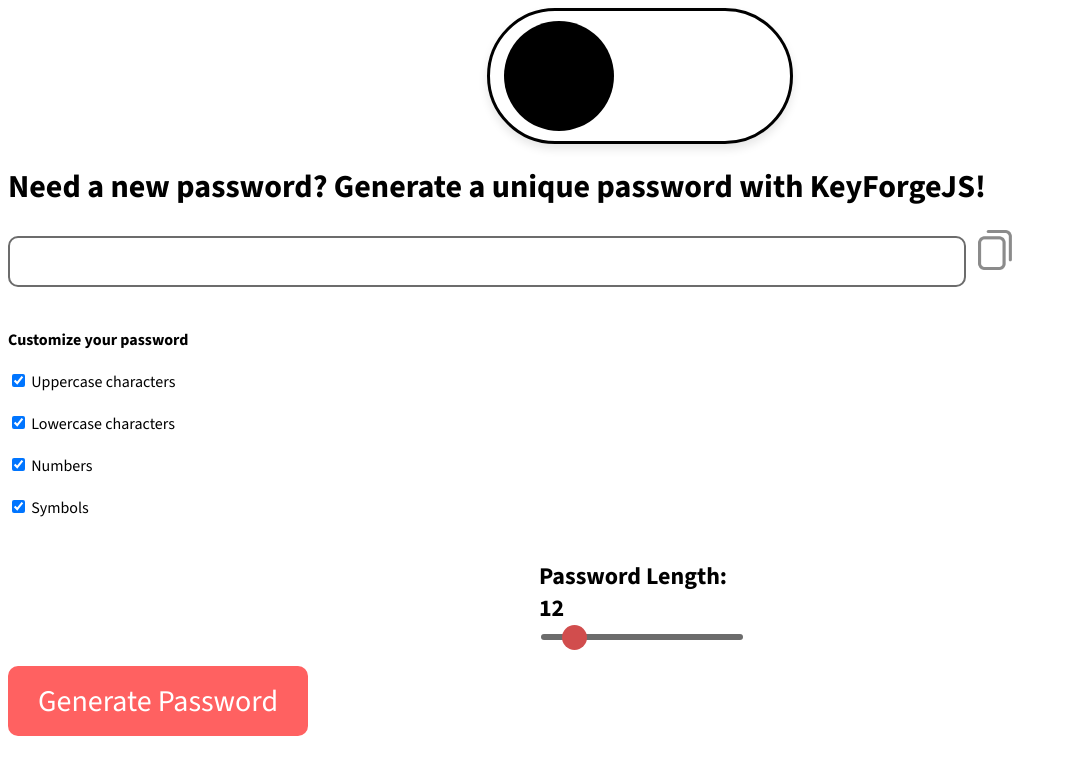
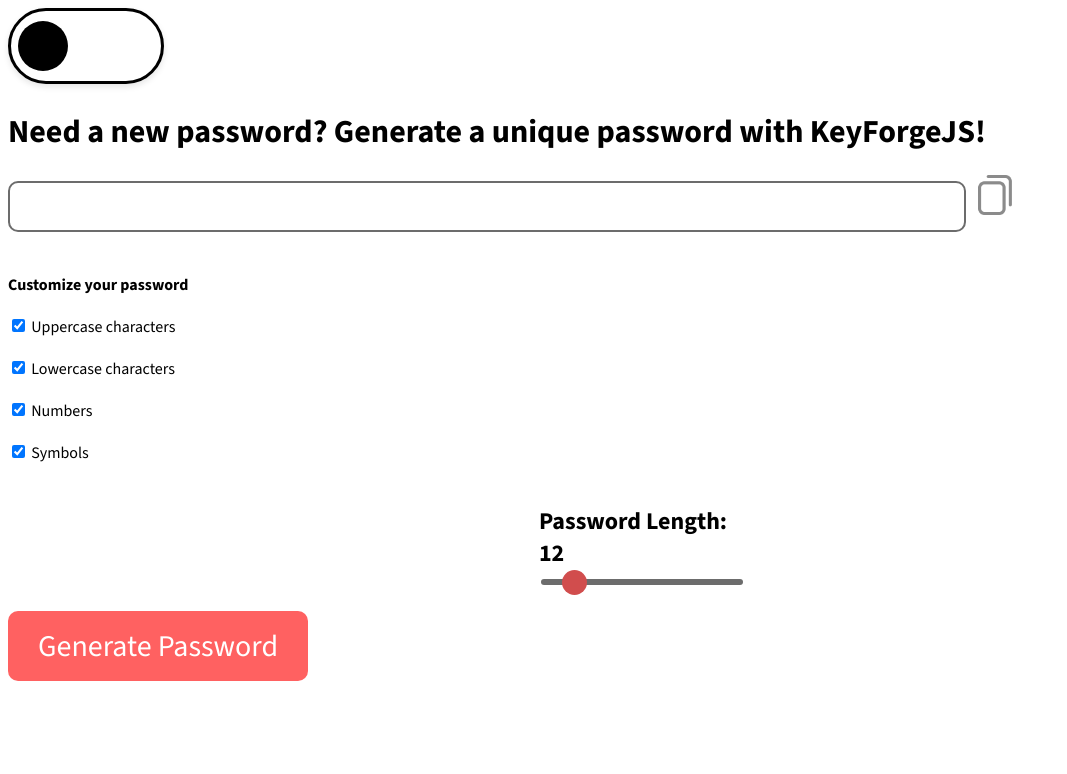
Before and after one commit to mirai64/KeyForge, a plain HTML site: page index.html in a window 1280 px wide. Shown: the whole page, without its empty margins (0-1067 px from the left). Drawn offline with nearby package versions, Linux system fonts and the light colour scheme.

Commit message:
Continued working on light and dark mode; toggle needs to be resized

```diff
--- a/index.css
+++ b/index.css
@@ -4,6 +4,7 @@
     font-family: 'Source Sans 3', sans-serif;
     /* text-align: center; */
     color: black;
+    transition: all 0.25s ease-in-out;
 }
 
 body.dark {
@@ -13,40 +14,37 @@
 }
 
 .togglecontainer {
-  margin: 0;
-  padding: 0;
-  box-sizing: border-box;
-  display: flex;
-  justify-content: center;
+  min-width: 30px; /* Adjusted the minimum width */
+  display: inline-block;
 }
 
 .toggle {
     position: relative;
-    height: 130px;
-    width: 300px;
+    height: 70px; /* Adjusted the height */
+    width: 150px; /* Adjusted the width */
     border: solid;
-    border-radius: 200px;
+    border-radius: 100px; /* Adjusted the border-radius */
     background-color: white;
-    box-shadow: 0 5px 10px rgba(0, 0, 0, 0.1);
+    box-shadow: 0 3px 6px rgba(0, 0, 0, 0.1); /* Adjusted the box-shadow */
     cursor: pointer;
 }
 
 .toggle::before {
     content: '';
     position: absolute;
-    height: 110px;
-    width: 110px;
+    height: 50px; /* Adjusted the height */
+    width: 50px; /* Adjusted the width */
     background-color: black;
     top: 50%;
     border-radius: 50%;
-    left: 14px;
+    left: 7px; /* Adjusted the left position */
     transform: translateY(-50%);
     transition: all 0.25s ease-in-out;
 }
 
 .toggle.active::before {
     background-color: rgb(128, 128, 128);
-    left: calc(100% - 110px - 14px)
+    left: calc(100% - 50px - 7px);
 }
 
 .password-form {
--- a/index.html
+++ b/index.html
@@ -7,7 +7,7 @@
     <link rel="stylesheet" href="index.css">
 </head>
 <body>
-    <div class="togglecontainer">
+    <div class="togglecontainer" id="lightdarktoggle">
         <div class="toggle"></div>
     </div>
     <div class="main-title">
@@ -16,7 +16,7 @@
     <div class="pass-wrapper">
         <input class="password-form" type="text" id="password" readonly>
         <button class="copybutton" type="button" onclick="copyPassword()">
-           <img src="copy-icon.png">
+           <img src="copy-icon.png" title="Copy your password">
         </button>
     </div>
     <br>
--- a/index.js
+++ b/index.js
@@ -73,3 +73,7 @@
     });
 
     toggle.addEventListener("click", () => toggle.classList.toggle("active"));
+
+// let toggleSize = document.getElementById("lightdarktoggle");
+// toggleSize.style.width = "50%";
+// toggleSize.style.height = "50%";
```
